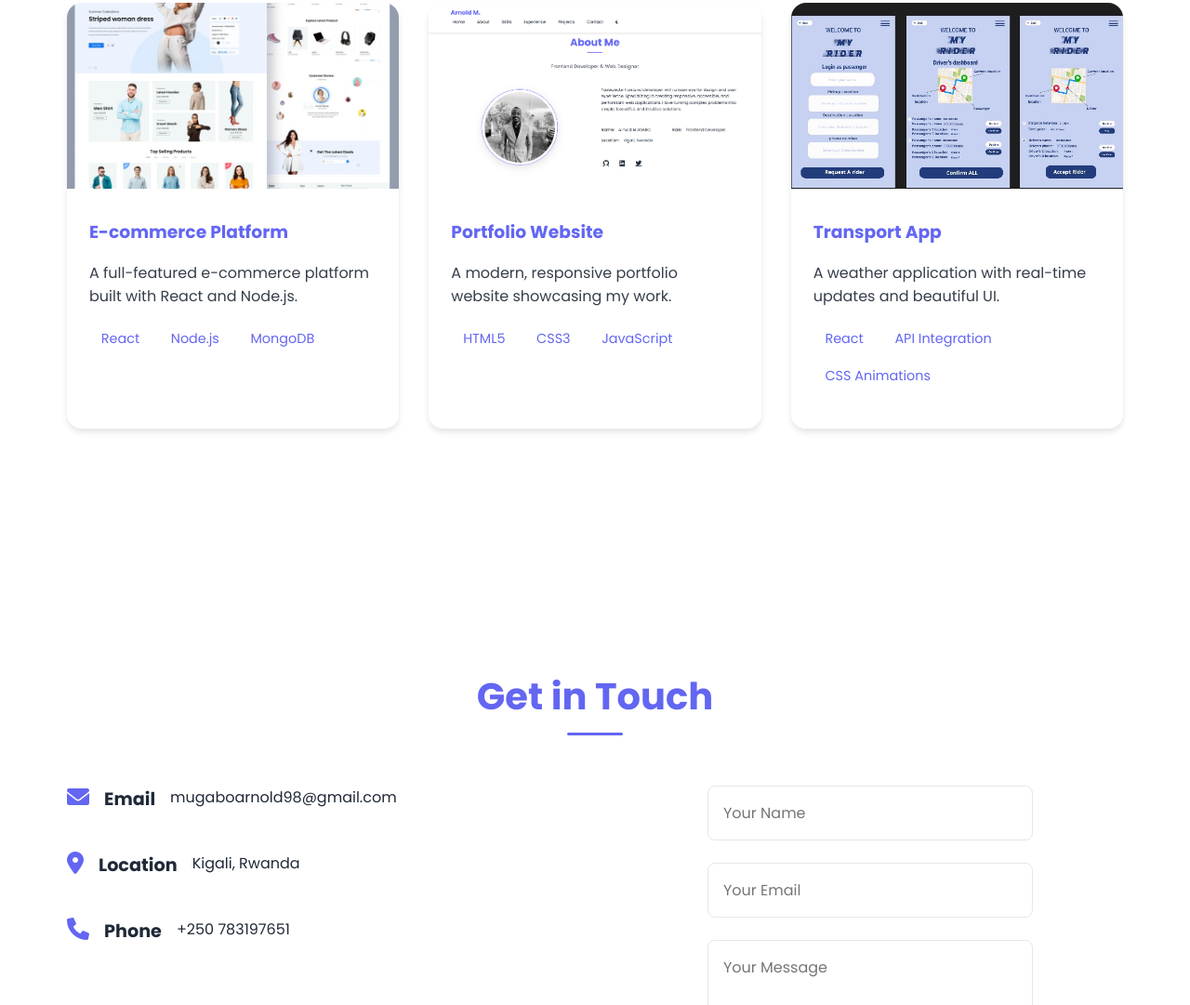
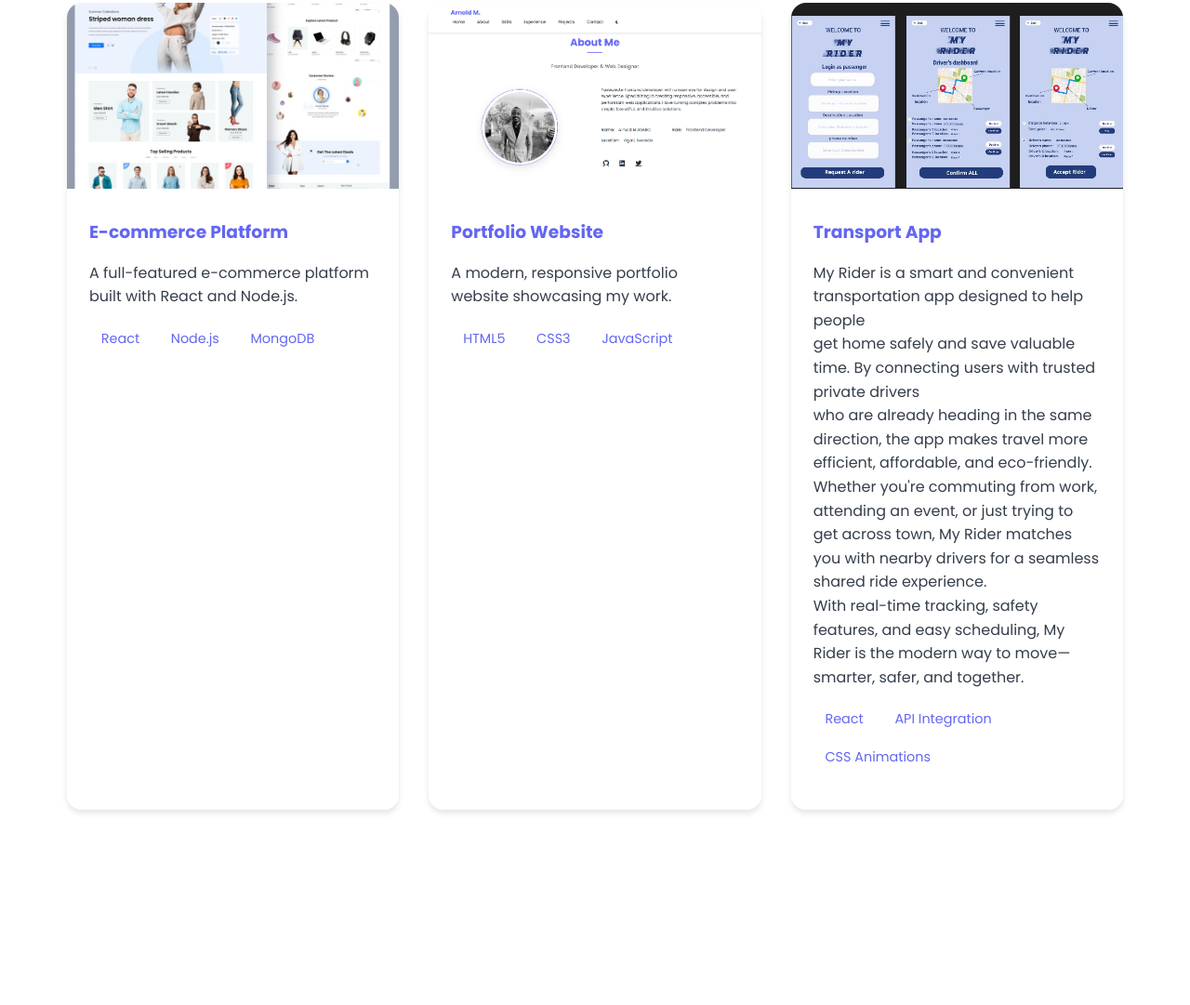
Before and after one commit to M-arnold-tech/My-portfolio, a plain HTML site: page index.html in a window 1280 px wide. Shown: the part 3660-4741 px from the top of the page at 93% size. Drawn offline with nearby package versions, Linux system fonts and the light colour scheme.

Commit message:
Update index.html

```diff
--- a/index.html
+++ b/index.html
@@ -275,7 +275,8 @@
                     </div>
                     <div class="project-info">
                         <h3>Transport App</h3>
-                        <p class="project-description">A weather application with real-time updates and beautiful UI.</p>
+                        <p class="project-description">My Rider is a smart and convenient transportation app designed to help people<br/> get home safely and save valuable time. By connecting users with trusted private drivers <br/>who are already heading in the same direction, the app makes travel more efficient, affordable, and eco-friendly. <br/>Whether you're commuting from work, attending an event, or just trying to get across town, My Rider matches you with nearby drivers for a seamless shared ride experience. <br/>With real-time tracking, safety features, and easy scheduling, My Rider is the modern way to move—smarter, safer, and together.
+</p>
                         <div class="tech-stack">
                             <span>React</span>
                             <span>API Integration</span>
```
